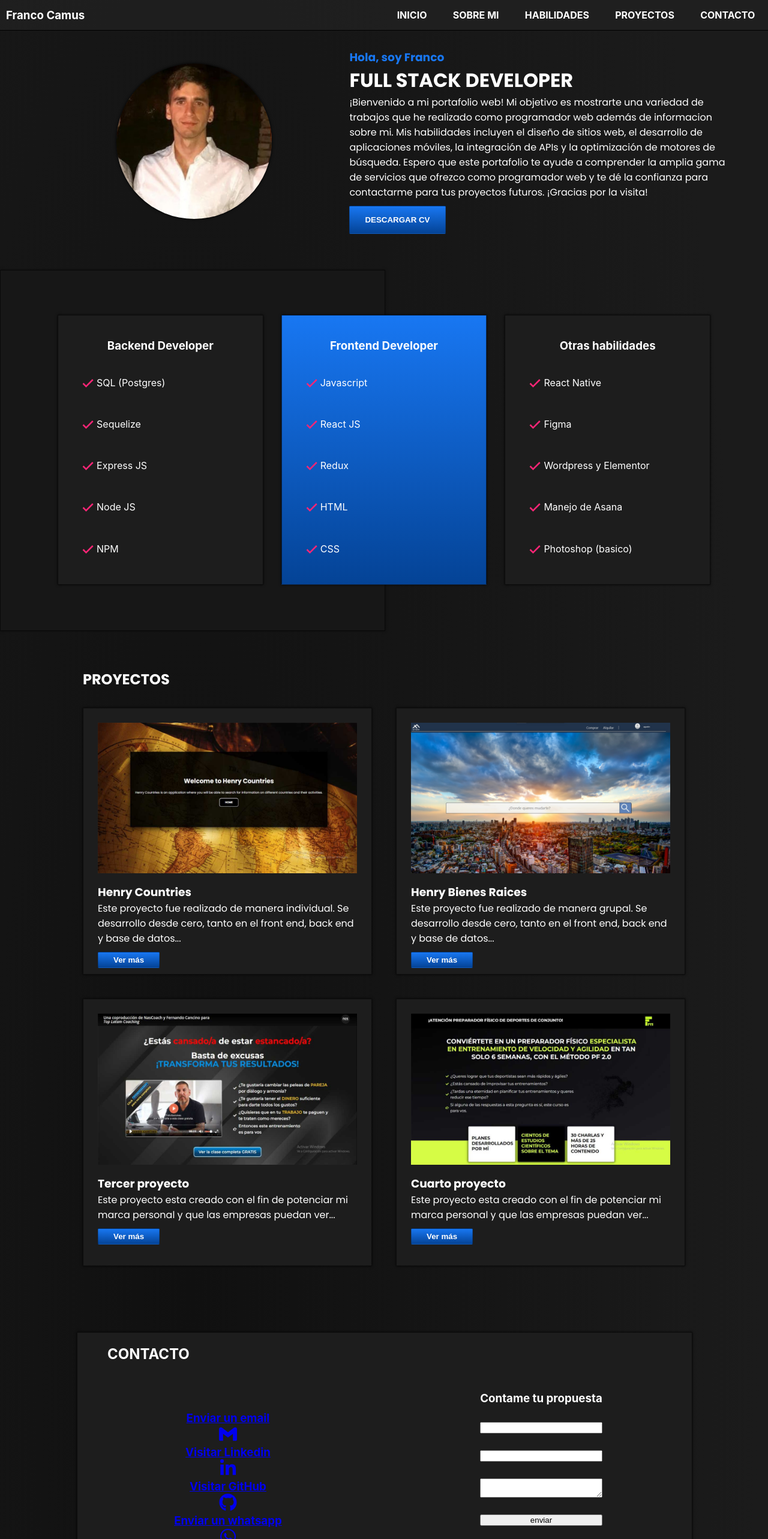
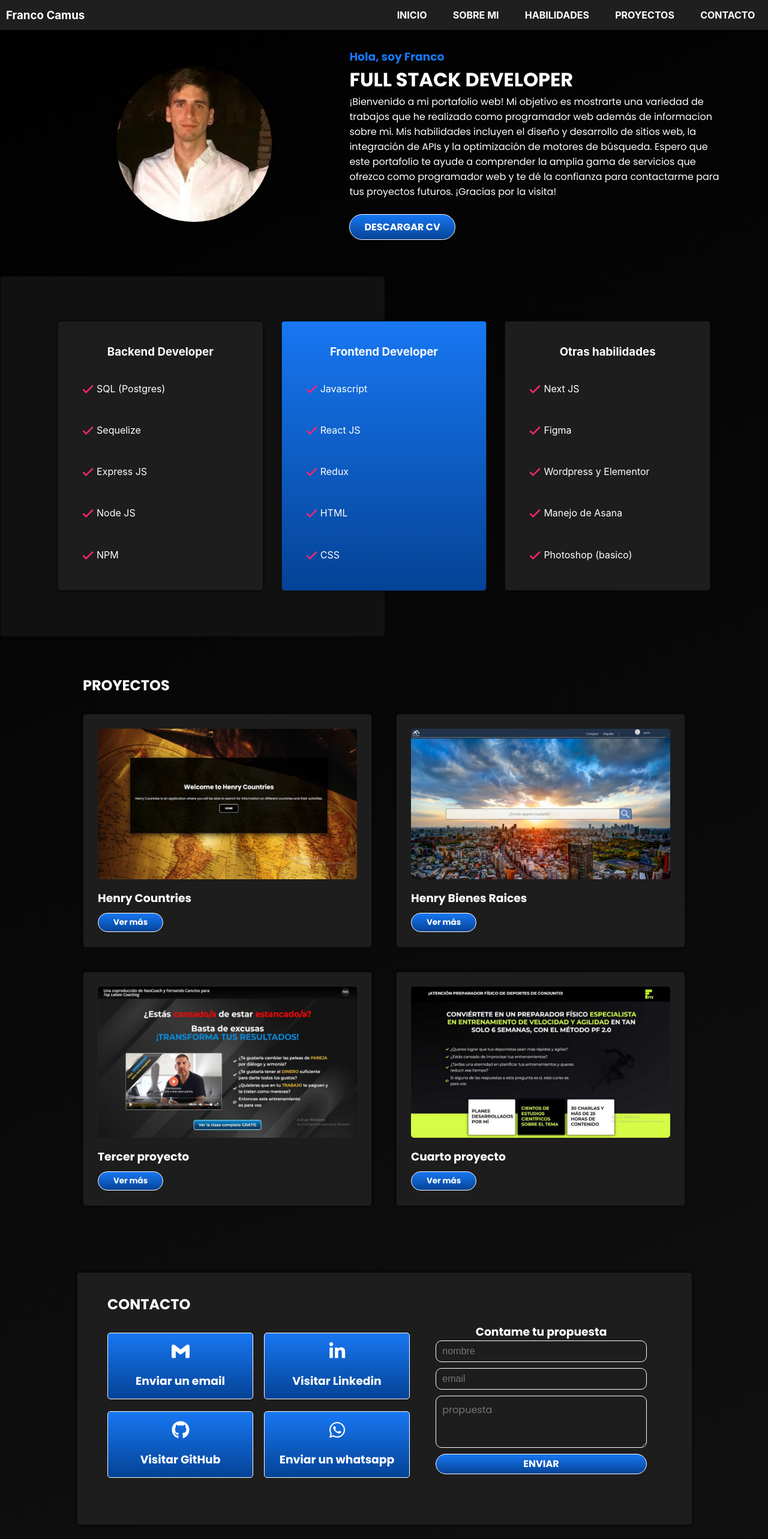
Before and after one commit to francocamuss/Portafolio, a React (Create React App) app: page / in a window 1280 px wide. Shown: the top 2566 px of the page at 60% size. Built offline with nearby package versions, Linux system fonts and the light colour scheme; the HTML template or start-up script is replaced by a standard one.

Commit message:
Cambios finales

```diff
--- a/src/components/AboutMe/AboutMe.css
+++ b/src/components/AboutMe/AboutMe.css
@@ -7,6 +7,7 @@
     width: 90%;
     margin-left: 5%;
     height: auto;
+    padding-top: 50px;
 }
 .photo{
     border-radius: 999px;
@@ -31,24 +32,26 @@
 .aboutMe-subDiv-1 h3{
     color: #1877F2;
 }
-.aboutMe-subDiv-1 button {
+.aboutMe-subDiv-1 a {
+    text-align: center;
     color: white;
     background: linear-gradient(180deg, #1877F2 0%, #044396 100%);
-    border-radius: 2px;
-    padding: 15px 25px;
+    width: 25%;
+    padding: 8px;
     font-weight: bold;
-    margin-top: 10px;
-    border: 1px solid rgba(0, 0, 0, 0.25);
+    margin-top: 25px;
+    border: 1px solid white;
+    border-radius: 100px;
+    transition: 0.5s;
 }
-.aboutMe-subDiv-1 button:hover {
+.aboutMe-subDiv-1 a:hover {
+    transform: scale(1.1);
     cursor: pointer;
     color: #1877F2;
     border-color:#1877F2;
     background: rgba(0,0,0,.5);
-    border-radius: 2px;
-    padding: 15px 25px;
     font-weight: bold;
-    margin-top: 10px;
+
 }
 
 @media screen and (max-width: 768px) {
--- a/src/components/AboutMe/AboutMe.jsx
+++ b/src/components/AboutMe/AboutMe.jsx
@@ -14,9 +14,9 @@ const AboutMe = function(){
             <div className="aboutMe-subDiv-1">
                 <h3>Hola, soy Franco</h3>
                 <h1>FULL STACK DEVELOPER</h1>
-                <p>¡Bienvenido a mi portafolio web! Mi objetivo es mostrarte una variedad de trabajos que he realizado como programador web además de informacion sobre mi. Mis habilidades incluyen el diseño de sitios web, el desarrollo de aplicaciones móviles, la integración de APIs y la optimización de motores de búsqueda. Espero que este portafolio te ayude a comprender la amplia gama de servicios que ofrezco como programador web y te dé la confianza para contactarme para tus proyectos futuros. ¡Gracias por la visita!</p>
+                <p>¡Bienvenido a mi portafolio web! Mi objetivo es mostrarte una variedad de trabajos que he realizado como programador web además de informacion sobre mi. Mis habilidades incluyen el diseño y desarrollo de sitios web, la integración de APIs y la optimización de motores de búsqueda. Espero que este portafolio te ayude a comprender la amplia gama de servicios que ofrezco como programador web y te dé la confianza para contactarme para tus proyectos futuros. ¡Gracias por la visita!</p>
                 <a download='' href={CV} className="a-download">
-                    <button>DESCARGAR CV</button>
+                    DESCARGAR CV
                 </a>
             </div>
         </div>
--- a/src/components/Contact/Contact.css
+++ b/src/components/Contact/Contact.css
@@ -201,6 +201,7 @@ form textarea:valid~label {
     margin: 100px 10%;
     background: #1D1D1D;
     border: 0.5px solid rgba(0, 0, 0, 0.6);
+    border-radius: 5px;
     color: white;
     box-shadow: 0px 0px 4px rgba(0, 0, 0, 0.8);
     display: grid;
@@ -209,12 +210,15 @@ form textarea:valid~label {
     grid-template-rows: 50px 350px;
     grid-template-areas: "title form"
                          "div-btn form";
+    font-family: "Poppins";
+
 }
 
 .contact-div h2 {
     grid-area: title;
     justify-self: start;
     align-self: end;
+    margin-bottom: -20px;
     margin-left: 50px;
 }
 .contact-div form {
@@ -225,9 +229,117 @@ form textarea:valid~label {
     display: flex;
     flex-direction: column;
     justify-content: space-around;
+    width: 70%;
+    font-family: "Poppins";
+}
+form input {
+    border: 1.5px solid white;
+    border-radius: 10px;
+    background: none;
+    color: white;
+    height: 30px;
+    padding: 3px 10px;
+    font-size: 16px;
+    margin-bottom: 10px;
+}
+form textarea {
+    border: 1.5px solid white;
+    border-radius:10px;
+    background: none;
+    color: white;
+    height: 70px;
+    padding: 10px;
+    font-size: 16px;
+    font-family: "Poppins";
+}
+form button {
+    border: 1px solid white;
+        border-radius: 50px;
+        color: white;
+        background: linear-gradient(180deg, #1877F2 0%, #044396 100%);
+        transition: 0.6s;
+        height: 35px;
+        padding: 3px;
+        font-size: 16px;
+        font-weight: bold;
+        font-family: "Poppins";
+        margin-top: 10px;
+}
+form button:hover{
+    transform: scale(1.01);
+        cursor: pointer;
+        color: #1877F2;
+        border-color: #1877F2;
+        background: rgba(0, 0, 0, .5);
+        font-weight: bold;
 }
 .contact-div div {
     grid-area: div-btn;
-    justify-self: center;
-        align-self: center;
+    width: 100%;
+    display: grid;
+    grid-gap: 20px;
+    grid-template-columns: 1fr 1fr;
+    grid-template-rows: 1fr 1fr;
+    grid-template-areas: "boton1 boton2"
+                        "boton3 boton4";
+                        padding: 30px 50px 80px 50px;
 }
+
+.text-contact {
+        font-family: "Poppins";
+    border: 1px solid white;
+    border-radius: 5px;
+    color: white;
+    background: linear-gradient(180deg, #1877F2 0%, #044396 100%);
+    transition: 0.6s;
+}
+.text-contact:hover {
+    transform: scale(1.01);
+    cursor: pointer;
+    color: #1877F2;
+    border-color: #1877F2;
+    background: rgba(0, 0, 0, .5);
+    font-weight: bold;
+}
+.button-contact-1 {
+    grid-area: boton1;
+        justify-self: start;
+        align-self: end;
+        width: 100%;
+        height: 100%;
+}
+
+.button-contact-2 {
+    grid-area: boton2;
+        justify-self: start;
+        align-self: end;
+        width: 100%;
+            height: 100%;
+}
+
+.button-contact-3 {
+    grid-area: boton3;
+        justify-self: start;
+        align-self: end;
+        width: 100%;
+            height: 100%;
+}
+
+.button-contact-4 {
+    grid-area: boton4;
+    justify-self: start;
+    align-self: end;
+    width: 100%;
+        height: 100%;
+}
+.div-contacts-buttons div {
+    display: flex;
+    flex-direction: column-reverse;
+    align-items: center;
+    justify-content: center;
+    padding: 15px 0px;
+}
+
+a{
+    text-decoration: none;
+}
--- a/src/components/Contact/Contact.jsx
+++ b/src/components/Contact/Contact.jsx
@@ -63,40 +63,40 @@ const Contact = function () {
             <form onSubmit={sendEmail}>
                     <h3 className="text-style">Contame tu propuesta</h3>
                     {/* <div className="input-group"> */}
-                        <input type="text" name="name" required="required" value={state.name} onChange={handleChange} />
+                        <input type="text" name="name" required="required" value={state.name} onChange={handleChange} placeholder="nombre" />
                         {/* <label>nombre</label> */}
                     {/* </div> */}
                     {/* <div className="input-group"> */}
-                        <input type="text" name="email" required="required" value={state.email} onChange={handleChange}/>
+                        <input type="text" name="email" required="required" value={state.email} onChange={handleChange} placeholder="email"/>
                         {/* <label>email</label> */}
                     {/* </div> */}
                     {/* <div className="input-group"> */}
-                        <textarea type="text" name="message" required="required" value={state.message} onChange={handleChange}/>
+                        <textarea type="text" name="message" required="required" value={state.message} onChange={handleChange} placeholder="propuesta"/>
                         {/* <label>tu propuesta</label> */}
                     {/* </div> */}
-                    <button type="submit" className="button-nuevo">enviar</button>
+                    <button type="submit" className="button-nuevo">ENVIAR</button>
             </form>
             <div className="div-contacts-buttons">
-                    <a rel="noreferrer" target="_blank" href="mailto:francocamuspp@gmail.com">
-                        <div className="text-contact button-contact-1">
+                    <a rel="noreferrer" target="_blank" href="mailto:francocamuspp@gmail.com" className="button-contact-1">
+                        <div className="text-contact ">
                             <h3>Enviar un email</h3>
                             <SiGmail size="30px"/>
                         </div>
                     </a>
-                    <a rel="noreferrer" target="_blank" href="https://www.linkedin.com/in/franco-santiago-camus-1121261a8/">
-                        <div className="text-contact button-contact-2">
+                    <a rel="noreferrer" target="_blank" href="https://www.linkedin.com/in/franco-santiago-camus-1121261a8/" className="button-contact-2">
+                        <div className="text-contact">
                             <h3>Visitar Linkedin</h3>
                             <FaLinkedinIn size="30px" />
                         </div>
                     </a>
-                    <a rel="noreferrer" className="div-GITHUB" target="_blank" href="https://github.com/francocamuss">
-                        <div className="text-contact button-contact-3">
+                    <a rel="noreferrer" target="_blank" href="https://github.com/francocamuss" className="button-contact-3">
+                        <div className="text-contact">
                             <h3>Visitar GitHub</h3>
                             <FaGithub size="30px"/>
                         </div>
                     </a>
-                    <a rel="noreferrer" target="_blank" href="https://wa.me/5493815243787?Hola,%20quiero%20saber%20más%20sobre%20tus%20servicios">
-                        <div className="text-contact button-contact-4">
+                    <a rel="noreferrer" target="_blank" href="https://wa.me/5493815243787?Hola,%20quiero%20saber%20más%20sobre%20tus%20servicios" className="button-contact-4">
+                        <div className="text-contact">
                             <h3>Enviar un whatsapp</h3>
                             <FaWhatsapp size="30px"/>
                         </div>
--- a/src/components/Modals/Modals.css
+++ b/src/components/Modals/Modals.css
@@ -20,11 +20,10 @@
     justify-content: flex-start;
     align-items: center;
     width: 40%;
+    height: 75%;
+    border-radius: 5px;
+    background: linear-gradient(180deg, #1877F2 0%, #044396 100%);
     border: 1px solid white;
-    height: 75%;
-    border-radius: 10px;
-    background: rgb(79, 53, 157);
-    background: linear-gradient(90deg, rgba(79, 53, 157, 1) 6%, rgba(79, 53, 157, 1) 40%, rgba(86, 95, 226, 1) 87%, rgba(87, 99, 233, 1) 94%);
     position: relative;
     box-shadow: 6px 2px 16px 0px rgba(0, 0, 0, 0.48), -6px -2px 16px 0px rgba(0, 0, 0, 0.8);
     font-family: "Poppins";
@@ -52,19 +51,19 @@
 }
 
 
-.modal-container h2{
+.modal-container h1{
     font-size: 27px;
     font-weight: bold;
-    text-shadow: -1px -1px 1px black, 1px -1px 1px black, -1px 1px 1px black, 1px 1px 1px black;
     color: white;
+    margin: 50px 15px 0px;
+
 }
 
 .modal-container p{
     width: 80%;
     font-size: 18px;
-    font-weight: bold;
-    text-shadow: -1px -1px 1px black, 1px -1px 1px black, -1px 1px 1px black, 1px 1px 1px black;
     color: white;
+    text-align: start;
 
 }
 
--- a/src/components/Nav/Nav.css
+++ b/src/components/Nav/Nav.css
@@ -47,9 +47,14 @@
     display: grid;
     grid-template-columns: 1fr 1fr;
     grid-template-rows: 50px;
-    background: rgba(33, 33, 33, 0.8);
+    background: rgba(33, 33, 33, 0.95);
     border-bottom: 1px solid #000000;
     color: white;
+    position: fixed;
+    top: 0px;
+    width: 100%;
+    z-index: 6;
+
 }
 
 .div-navLinks {
--- a/src/components/Proyects/Proyects.css
+++ b/src/components/Proyects/Proyects.css
@@ -126,6 +126,8 @@
     background: #1D1D1D;
     border: 0.5px solid rgba(0, 0, 0, 0.6);
     box-shadow: 0px 0px 4px rgba(0, 0, 0, 0.8);
+    border-radius: 5px;
+    padding-bottom: 15px;
 }
 .div-proyect-2 {
     grid-column: card2;
@@ -134,6 +136,8 @@
     background: #1D1D1D;
     border: 0.5px solid rgba(0, 0, 0, 0.6);
     box-shadow: 0px 0px 4px rgba(0, 0, 0, 0.8);
+    border-radius: 5px;
+        padding-bottom: 15px;
 }
 .div-proyect-3 {
     grid-column: card3;
@@ -142,6 +146,7 @@
     background: #1D1D1D;
     border: 0.5px solid rgba(0, 0, 0, 0.6);
     box-shadow: 0px 0px 4px rgba(0, 0, 0, 0.8);
+    border-radius: 5px;
 }
 .div-proyect-4 {
     grid-column: card4;
@@ -150,14 +155,19 @@
     background: #1D1D1D;
     border: 0.5px solid rgba(0, 0, 0, 0.6);
     box-shadow: 0px 0px 4px rgba(0, 0, 0, 0.8);
+    border-radius: 5px;
 }
 .proyect-img {
     width: 90%;
     margin-top: 5%;
     margin-left: auto;
     cursor: pointer;
+    border-radius: 5px;
+    transition: 0.6s;
 }
-
+.proyect-img:hover{
+    filter: contrast(150%);
+}
 
 .div-proyect-name {
     width: 90%;
@@ -178,19 +188,21 @@
 .div-proyect-name button {
     color: white;
     background: linear-gradient(180deg, #1877F2 0%, #044396 100%);
-    border-radius: 2px;
+    border-radius: 50px;
     padding: 5px 25px;
     font-weight: bold;
     margin-top: 10px;
-    border: 1px solid rgba(0, 0, 0, 0.25);
+    border: 1px solid white;
+    transition: 0.6s;
+    font-family: "Poppins";
 }
 
 .div-proyect-name button:hover {
     cursor: pointer;
+    transform: scale(1.1);
     color: #1877F2;
     border-color: #1877F2;
     background: rgba(0, 0, 0, .5);
-    border-radius: 2px;
     font-weight: bold;
     margin-top: 10px;
 }
--- a/src/components/Proyects/Proyects.jsx
+++ b/src/components/Proyects/Proyects.jsx
@@ -54,18 +54,16 @@ const Proyects = function () {
                     {/* <a rel="noreferrer" target="_blank" href="https://pi-countries-francocamuss.vercel.app/">
                         <button className="btn-proyect">Ver proyecto</button>
                     </a>                     */}
-                    <p>
-                        Este proyecto fue realizado de manera individual. Se desarrollo desde cero, tanto en el front end, back end y base de datos...
-                    </p>
+
                     <button className="btn-vermas" onClick={()=>setOpenModal1(true)}>
                          Ver más
                     </button>
                 </div>
             </div>
             <Modal openModal={openModal1} setOpenModal={setOpenModal1}>
-                <h2>
+                <h1>
                     Henry Countries
-                </h2>
+                </h1>
                 <p>
                     Este proyecto fue realizado de manera individual. Se desarrolló desde cero, tanto en el front end, back end y base de datos. Se utilizaron las tecnologias de React, Redux, HTML, CSS, Node JS, Express JS, Sequelize y Postgres SQL. Consiste en una App donde puedes encontar información de distintos paises, filtrarlos y ordernalos en base a su información. También cuenta con un formulario donde puedes asignarles actividades a los paises.
                 </p>
@@ -80,9 +78,7 @@ const Proyects = function () {
                     {/* <a rel="noreferrer" target="_blank" href="https://henrybienesraices.vercel.app/">
                         <button className="btn-proyect">Ver proyecto</button>
                     </a> */}
-                    <p>
-                        Este proyecto fue realizado de manera grupal. Se desarrollo desde cero, tanto en el front end, back end y base de datos...
-                    </p>
+
                     <button className="btn-vermas" onClick={()=>setOpenModal2(true)}>
                         Ver más
                     </button>
@@ -92,9 +88,9 @@ const Proyects = function () {
                 <Carrousel images={imagenesPG}/>
             </ModalImg>
             <Modal openModal={openModal2} setOpenModal={setOpenModal2}>
-                <h2>
+                <h1>
                     Henry Bienes Raices
-                </h2>
+                </h1>
                 <p>
                     Este proyecto fue realizado de manera grupal. Se desarrollo desde cero, tanto en el front end, back end y base de datos. Se utilizaron las tecnologias de React, Redux, HTML, CSS, Node JS, Express JS, Sequelize y Postgres SQL. El proyecto está basado en una plataforma para la realización de compras, alquileres y propuestas de venta en el ámbito de bienes raíces. En la plataforma encontraras opciones como filtrado de propiedades, una sección de favorito, una posibilidad de loguearte, enviar datos de tu casa para que la inmobiliaria venda tu casa.
                 </p>
@@ -106,9 +102,7 @@ const Proyects = function () {
                     {/* <a rel="noreferrer" target="_blank" href="https://portafolio-one-orpin.vercel.app/">
                         <button className="btn-proyect">Ver proyecto</button>
                     </a> */}
-                    <p>
-                       Este proyecto esta creado con el fin de potenciar mi marca personal y que las empresas puedan ver...
-                    </p>
+
                     <button className="btn-vermas" onClick={()=>setOpenModal3(true)}>
                         Ver más
                     </button>
@@ -118,9 +112,9 @@ const Proyects = function () {
                 <Carrousel images={imagenesNC}/>
             </ModalImg>
             <Modal openModal={openModal3} setOpenModal={setOpenModal3} >
-                <h2>
+                <h1>
                     Mi portafolio
-                </h2>
+                </h1>
                 <p>Este proyecto esta creado con el fin de potenciar mi marca personal y que las empresas puedan ver mi trabajo, tomando el rol de front End Developer. Se busca mostrar un poco sobre mi y lo que disfruto hacer, la programación. Se utilizaron las tecnologias de React, Redux, HTML y CSS puro. Esta app se encuentra en constante desarrollo para mejorar la experiencia de usuario.
                 </p>
             </Modal>
@@ -131,9 +125,7 @@ const Proyects = function () {
                     {/* <a rel="noreferrer" target="_blank" href="https://portafolio-one-orpin.vercel.app/">
                         <button className="btn-proyect">Ver proyecto</button>
                     </a> */}
-                    <p>
-                       Este proyecto esta creado con el fin de potenciar mi marca personal y que las empresas puedan ver...
-                    </p>
+
                     <button className="btn-vermas" onClick={()=>setOpenModal3(true)}>
                         Ver más
                     </button>
@@ -143,9 +135,9 @@ const Proyects = function () {
                 <Carrousel images={imagenesFede}/>
             </ModalImg>
             <Modal openModal={openModal3} setOpenModal={setOpenModal3} >
-                <h2>
+                <h1>
                     Mi portafolio
-                </h2>
+                </h1>
                 <p>Este proyecto esta creado con el fin de potenciar mi marca personal y que las empresas puedan ver mi trabajo, tomando el rol de front End Developer. Se busca mostrar un poco sobre mi y lo que disfruto hacer, la programación. Se utilizaron las tecnologias de React, Redux, HTML y CSS puro. Esta app se encuentra en constante desarrollo para mejorar la experiencia de usuario.
                 </p>
             </Modal>
--- a/src/components/Skills/Skills.css
+++ b/src/components/Skills/Skills.css
@@ -155,10 +155,11 @@
     top: 0;
     height: 100%;
     width: 50%;
-    background: #171717;
+    background: #111111;
     border: 0.5px solid rgba(0, 0, 0, 0.6);
     box-shadow: 0px 0px 4px rgba(0, 0, 0, 0.5);
     z-index: 1;
+    border-radius: 5px;
 }
 .resume-subdiv-2{
     color: white;
@@ -180,6 +181,7 @@
     box-shadow: 0px 0px 4px rgba(0, 0, 0, 0.8);
     padding: 10px 0px;
     z-index: 2;
+    border-radius: 5px;
 }
 
 .card-habilitie-2{
@@ -191,7 +193,9 @@
     z-index: 2;
     padding: 10px 0px;
     border: 0.5px solid rgba(0, 0, 0, 0.6);
+    border-radius: 5px;
 }
+
 
 .habilidad {
     display: flex;
--- a/src/components/Skills/Skills.jsx
+++ b/src/components/Skills/Skills.jsx
@@ -65,7 +65,7 @@ const Resume = function(){
                     <div className="habilidad">
                         <BiCheck color="#FB2576" size="30px"/>
                         {/* <p>Empatia y sociabilidad</p> */}
-                        <p>React Native</p>
+                        <p>Next JS</p>
                     </div>
                     <div className="habilidad">
                         <BiCheck color="#FB2576" size="30px"/>
--- a/src/index.css
+++ b/src/index.css
@@ -5,8 +5,9 @@ body {
     sans-serif;
   -webkit-font-smoothing: antialiased;
   -moz-osx-font-smoothing: grayscale;
-  background: radial-gradient(78.61% 155.46% at 24.86% 78.52%, #101010 0%, #1B1B1B 94.2%);
-    height: 100%;
+  background: rgb(0, 0, 0);
+  background: linear-gradient(157deg, rgba(0, 0, 0, 1) 0%, rgba(17, 17, 17, 1) 100%);
+  height: 100%;
 }
 
 code {
```
